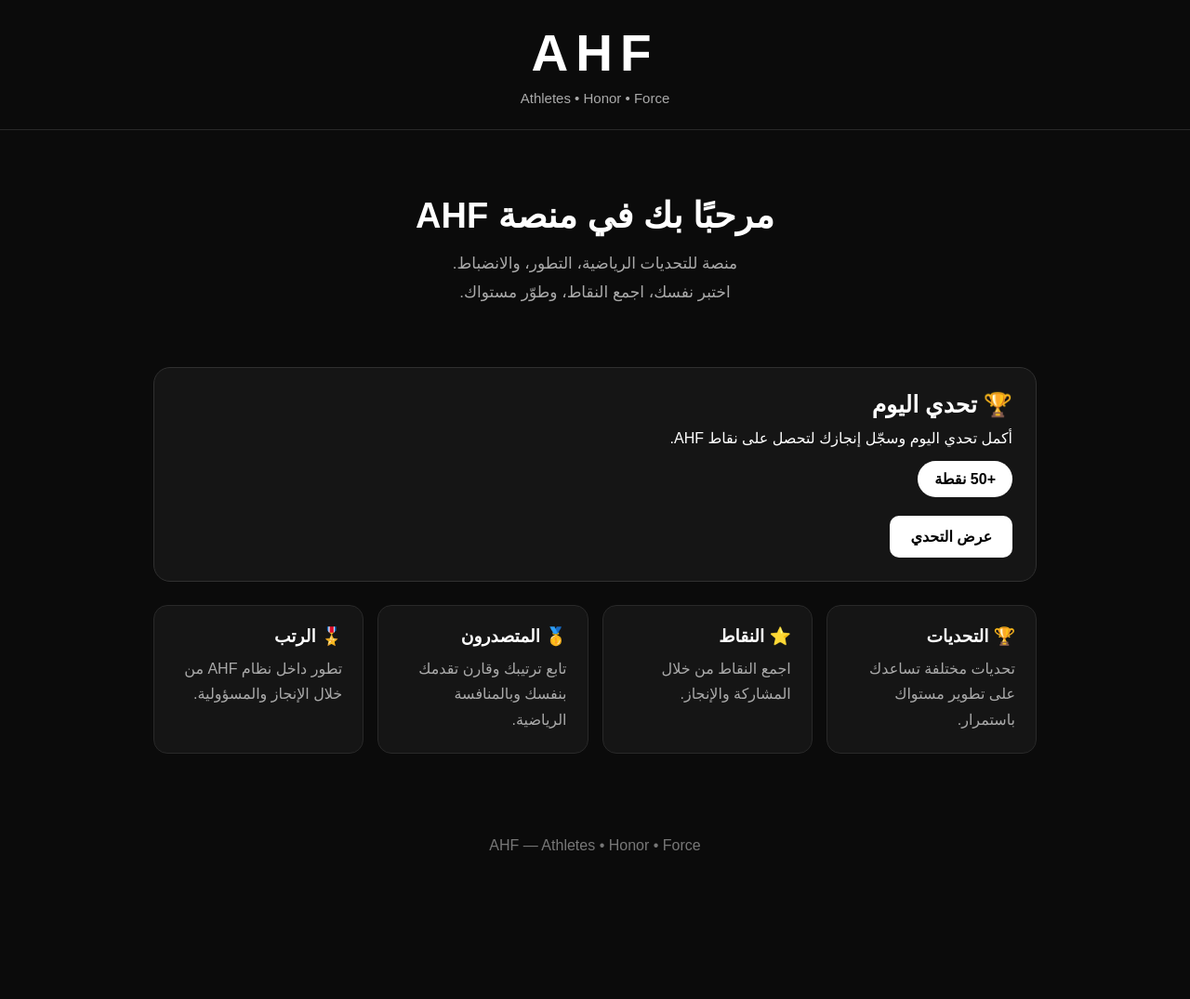
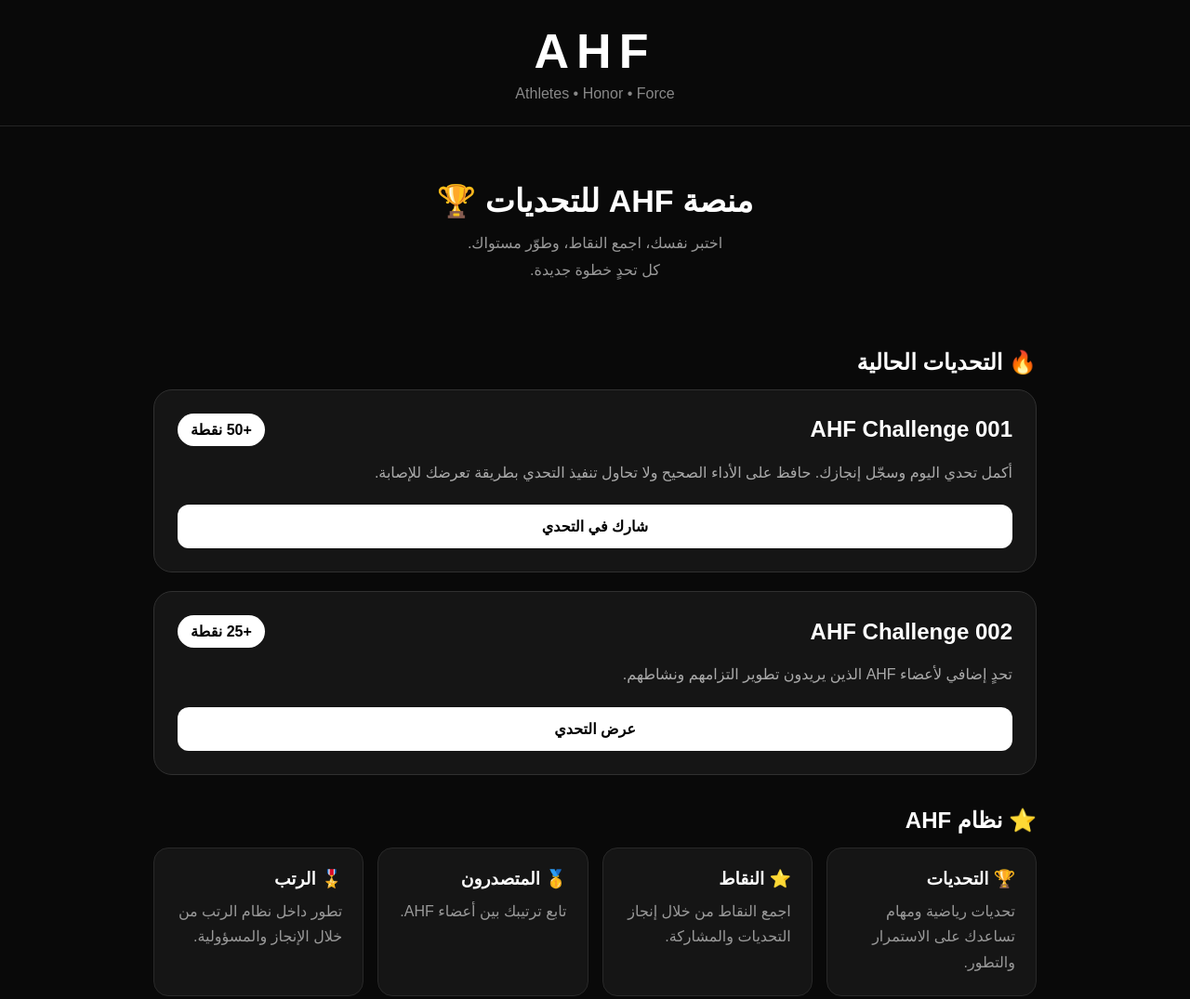
Before and after one commit to amarhany12341234-cmd/ahf-platform, a plain HTML site: page index.html in a window 1280 px wide. Shown: the top 1075 px of the page at 93% size. Before the commit the page ends 954 px from the top, so only its background shows below. Drawn offline with Linux system fonts and the light colour scheme.

Commit message:
Update index.html

```diff
--- a/index.html
+++ b/index.html
@@ -4,125 +4,135 @@
 <meta charset="UTF-8">
 <meta name="viewport" content="width=device-width, initial-scale=1.0">
 
-    <title>AHF | Athletes • Honor • Force</title>
+<title>AHF | منصة التحديات</title>
 
 <style>
-        * {
-            box-sizing: border-box;
-            margin: 0;
-            padding: 0;
+*{
+    box-sizing:border-box;
+    margin:0;
+    padding:0;
 }
 
-        body {
-            font-family: Arial, sans-serif;
-            background: #0b0b0b;
-            color: white;
-            min-height: 100vh;
+body{
+    font-family:Arial,sans-serif;
+    background:#090909;
+    color:white;
 }
 
-        header {
-            padding: 25px;
-            text-align: center;
-            border-bottom: 1px solid #292929;
+header{
+    padding:25px 20px;
+    border-bottom:1px solid #252525;
+    text-align:center;
 }
 
-        .logo {
-            font-size: 55px;
-            font-weight: 900;
-            letter-spacing: 8px;
+.logo{
+    font-size:52px;
+    font-weight:900;
+    letter-spacing:8px;
 }
 
-        .subtitle {
-            color: #aaa;
-            margin-top: 8px;
-            font-size: 15px;
+.subtitle{
+    color:#888;
+    margin-top:7px;
 }
 
-        .container {
-            max-width: 1000px;
-            margin: auto;
-            padding: 25px;
+.container{
+    max-width:1000px;
+    margin:auto;
+    padding:25px;
 }
 
-        .hero {
-            text-align: center;
-            padding: 45px 20px;
+.hero{
+    text-align:center;
+    padding:35px 10px;
 }
 
-        .hero h1 {
-            font-size: 38px;
-            margin-bottom: 15px;
+.hero h1{
+    font-size:34px;
+    margin-bottom:12px;
 }
 
-        .hero p {
-            color: #aaa;
-            font-size: 17px;
-            line-height: 1.8;
+.hero p{
+    color:#999;
+    line-height:1.8;
 }
 
-        .challenge {
-            background: #151515;
-            border: 1px solid #303030;
-            border-radius: 18px;
-            padding: 25px;
-            margin-top: 20px;
+.challenge{
+    background:#151515;
+    border:1px solid #303030;
+    border-radius:20px;
+    padding:25px;
+    margin-bottom:20px;
 }
 
-        .challenge-title {
-            font-size: 25px;
-            font-weight: bold;
-            margin-bottom: 12px;
+.challenge-header{
+    display:flex;
+    justify-content:space-between;
+    align-items:center;
+    gap:10px;
 }
 
-        .points {
-            display: inline-block;
-            margin-top: 15px;
-            padding: 10px 18px;
-            border-radius: 20px;
-            background: white;
-            color: black;
-            font-weight: bold;
+.challenge h2{
+    font-size:24px;
 }
 
-        .button {
-            display: inline-block;
-            margin-top: 20px;
-            padding: 13px 22px;
-            border-radius: 10px;
-            background: white;
-            color: black;
-            text-decoration: none;
-            font-weight: bold;
+.points{
+    background:white;
+    color:black;
+    padding:8px 14px;
+    border-radius:20px;
+    font-weight:bold;
 }
 
-        .cards {
-            display: grid;
-            grid-template-columns: repeat(auto-fit, minmax(220px, 1fr));
-            gap: 15px;
-            margin-top: 25px;
+.challenge p{
+    color:#aaa;
+    line-height:1.8;
+    margin-top:15px;
 }
 
-        .card {
-            background: #151515;
-            border: 1px solid #292929;
-            border-radius: 15px;
-            padding: 22px;
+.button{
+    display:block;
+    text-align:center;
+    margin-top:20px;
+    padding:14px;
+    background:white;
+    color:black;
+    border-radius:12px;
+    text-decoration:none;
+    font-weight:bold;
 }
 
-        .card h3 {
-            margin-bottom: 10px;
+.section-title{
+    margin:35px 0 15px;
+    font-size:24px;
 }
 
-        .card p {
-            color: #aaa;
-            line-height: 1.7;
+.cards{
+    display:grid;
+    grid-template-columns:repeat(auto-fit,minmax(220px,1fr));
+    gap:15px;
 }
 
-        footer {
-            text-align: center;
-            color: #777;
-            padding: 35px 20px;
-            margin-top: 30px;
+.card{
+    background:#151515;
+    border:1px solid #292929;
+    border-radius:16px;
+    padding:22px;
+}
+
+.card h3{
+    margin-bottom:10px;
+}
+
+.card p{
+    color:#999;
+    line-height:1.7;
+}
+
+footer{
+    text-align:center;
+    color:#666;
+    padding:40px 20px;
 }
 </style>
 </head>
@@ -137,29 +147,58 @@
 <main class="container">
 
 <section class="hero">
-        <h1>مرحبًا بك في منصة AHF</h1>
+    <h1>منصة AHF للتحديات 🏆</h1>
+
     <p>
-            منصة للتحديات الرياضية، التطور، والانضباط.
+        اختبر نفسك، اجمع النقاط، وطوّر مستواك.
         <br>
-            اختبر نفسك، اجمع النقاط، وطوّر مستواك.
+        كل تحدٍ خطوة جديدة.
     </p>
 </section>
 
+
+<h2 class="section-title">🔥 التحديات الحالية</h2>
+
+
 <section class="challenge">
 
-        <div class="challenge-title">
-            🏆 تحدي اليوم
-        </div>
+    <div class="challenge-header">
 
-        <p>
-            أكمل تحدي اليوم وسجّل إنجازك لتحصل على نقاط AHF.
-        </p>
+        <h2>AHF Challenge 001</h2>
 
         <div class="points">
             +50 نقطة
         </div>
 
-        <br>
+    </div>
+
+    <p>
+        أكمل تحدي اليوم وسجّل إنجازك.
+        حافظ على الأداء الصحيح ولا تحاول تنفيذ التحدي بطريقة تعرضك للإصابة.
+    </p>
+
+    <a href="#" class="button">
+        شارك في التحدي
+    </a>
+
+</section>
+
+
+<section class="challenge">
+
+    <div class="challenge-header">
+
+        <h2>AHF Challenge 002</h2>
+
+        <div class="points">
+            +25 نقطة
+        </div>
+
+    </div>
+
+    <p>
+        تحدٍ إضافي لأعضاء AHF الذين يريدون تطوير التزامهم ونشاطهم.
+    </p>
 
     <a href="#" class="button">
         عرض التحدي
@@ -167,33 +206,37 @@
 
 </section>
 
+
+<h2 class="section-title">⭐ نظام AHF</h2>
+
+
 <section class="cards">
 
     <div class="card">
         <h3>🏆 التحديات</h3>
         <p>
-                تحديات مختلفة تساعدك على تطوير مستواك باستمرار.
+            تحديات رياضية ومهام تساعدك على الاستمرار والتطور.
         </p>
     </div>
 
     <div class="card">
         <h3>⭐ النقاط</h3>
         <p>
-                اجمع النقاط من خلال المشاركة والإنجاز.
+            اجمع النقاط من خلال إنجاز التحديات والمشاركة.
         </p>
     </div>
 
     <div class="card">
         <h3>🥇 المتصدرون</h3>
         <p>
-                تابع ترتيبك وقارن تقدمك بنفسك وبالمنافسة الرياضية.
+            تابع ترتيبك بين أعضاء AHF.
         </p>
     </div>
 
     <div class="card">
         <h3>🎖️ الرتب</h3>
         <p>
-                تطور داخل نظام AHF من خلال الإنجاز والمسؤولية.
+            تطور داخل نظام الرتب من خلال الإنجاز والمسؤولية.
         </p>
     </div>
 
```
Lines whose indentation alone changed are shown as unchanged.
